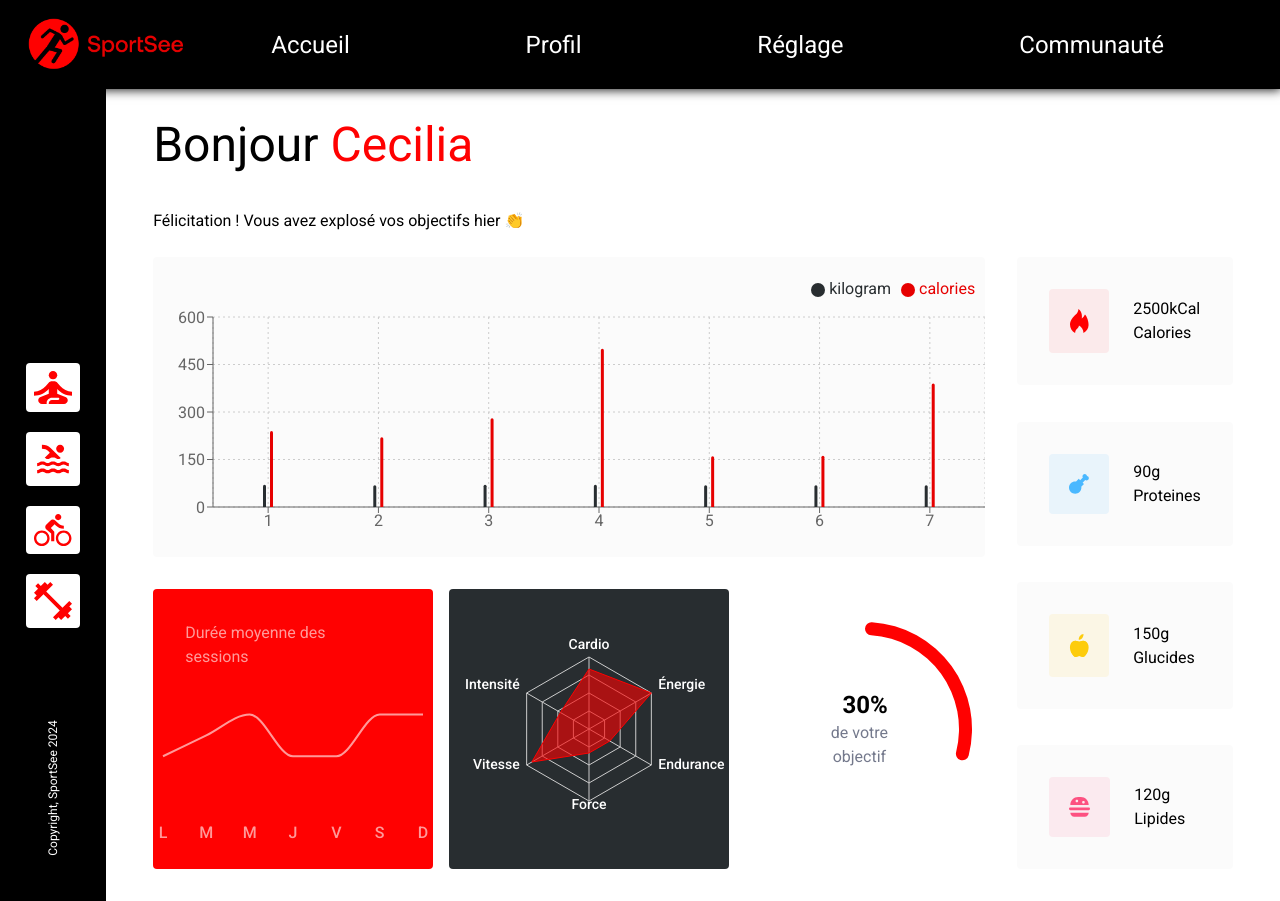
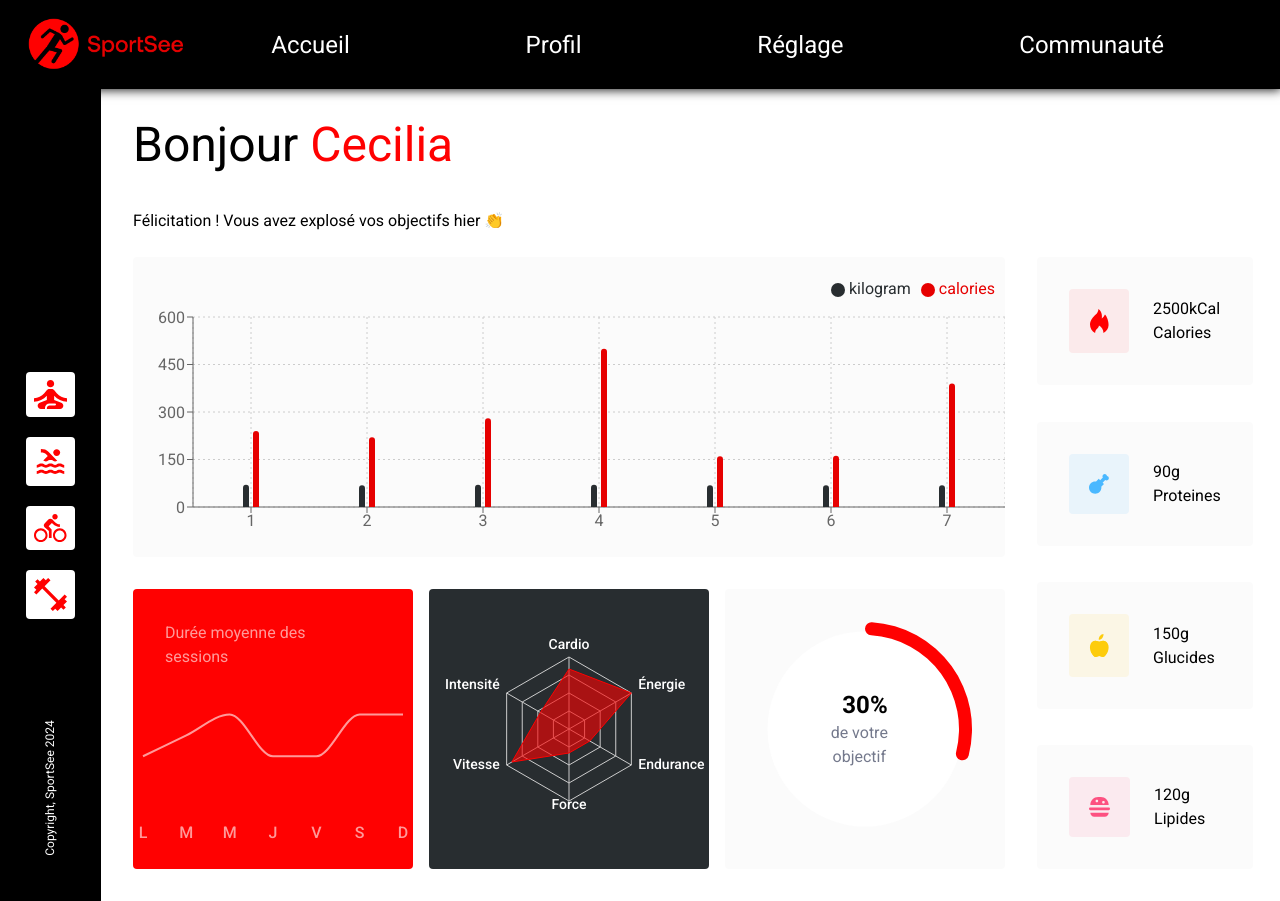
Before and after one commit to Wakushi/sportsee-app, a React (Vite) app: page / in a window 1280 px wide. Built offline with nearby package versions, Linux system fonts and the light colour scheme.

Commit message:
Completed progress bar component design

```diff
--- a/src/components/charts/ProgressBar.tsx
+++ b/src/components/charts/ProgressBar.tsx
@@ -1,4 +1,10 @@
-import { RadialBarChart, RadialBar, PolarAngleAxis } from "recharts"
+import {
+  RadialBarChart,
+  RadialBar,
+  PolarAngleAxis,
+  ResponsiveContainer,
+} from "recharts"
+import { CHART_SIZE } from "../../constants"
 
 export default function ProgressBarAlt({ score }: { score: number }) {
   const data = [{ name: "score", value: score }]
@@ -6,7 +12,14 @@ export default function ProgressBarAlt({ score }: { score: number }) {
   const circleSize = 240
 
   return (
+    <div className="bg-light rounded">
+      <ResponsiveContainer
+        className="flex items-center justify-center"
+        width={CHART_SIZE}
+        height={CHART_SIZE}
+      >
         <div className="relative">
+          <div className="absolute top-1/2 left-1/2 -translate-x-1/2 -translate-y-1/2 bg-white h-[195px] w-[195px] rounded-full"></div>
           <RadialBarChart
             width={circleSize}
             height={circleSize}
@@ -36,5 +49,7 @@ export default function ProgressBarAlt({ score }: { score: number }) {
             <span className="text-[#74798C] w-[90%]">de votre objectif</span>
           </div>
         </div>
+      </ResponsiveContainer>
+    </div>
   )
 }
```
Lines whose indentation alone changed are shown as unchanged.
